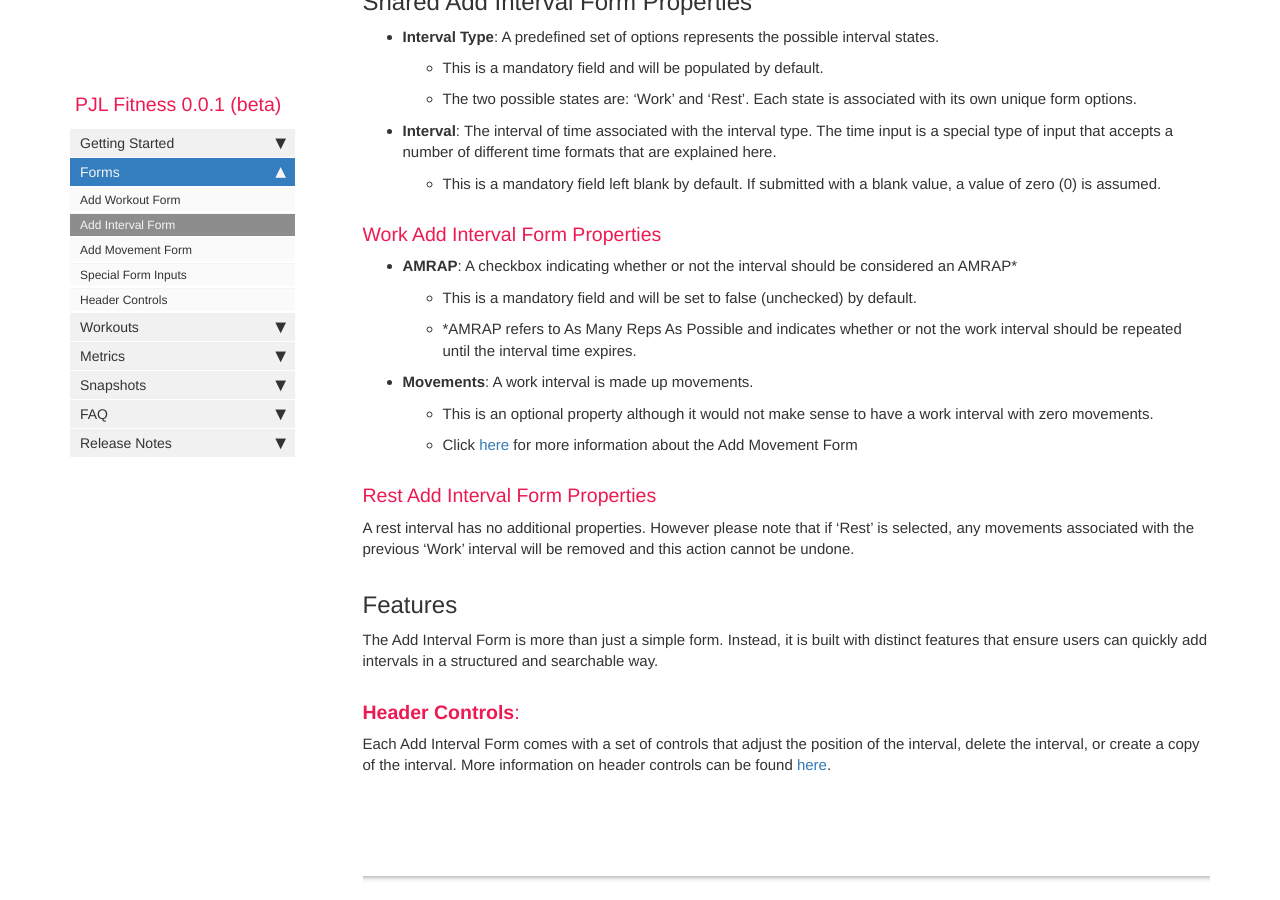
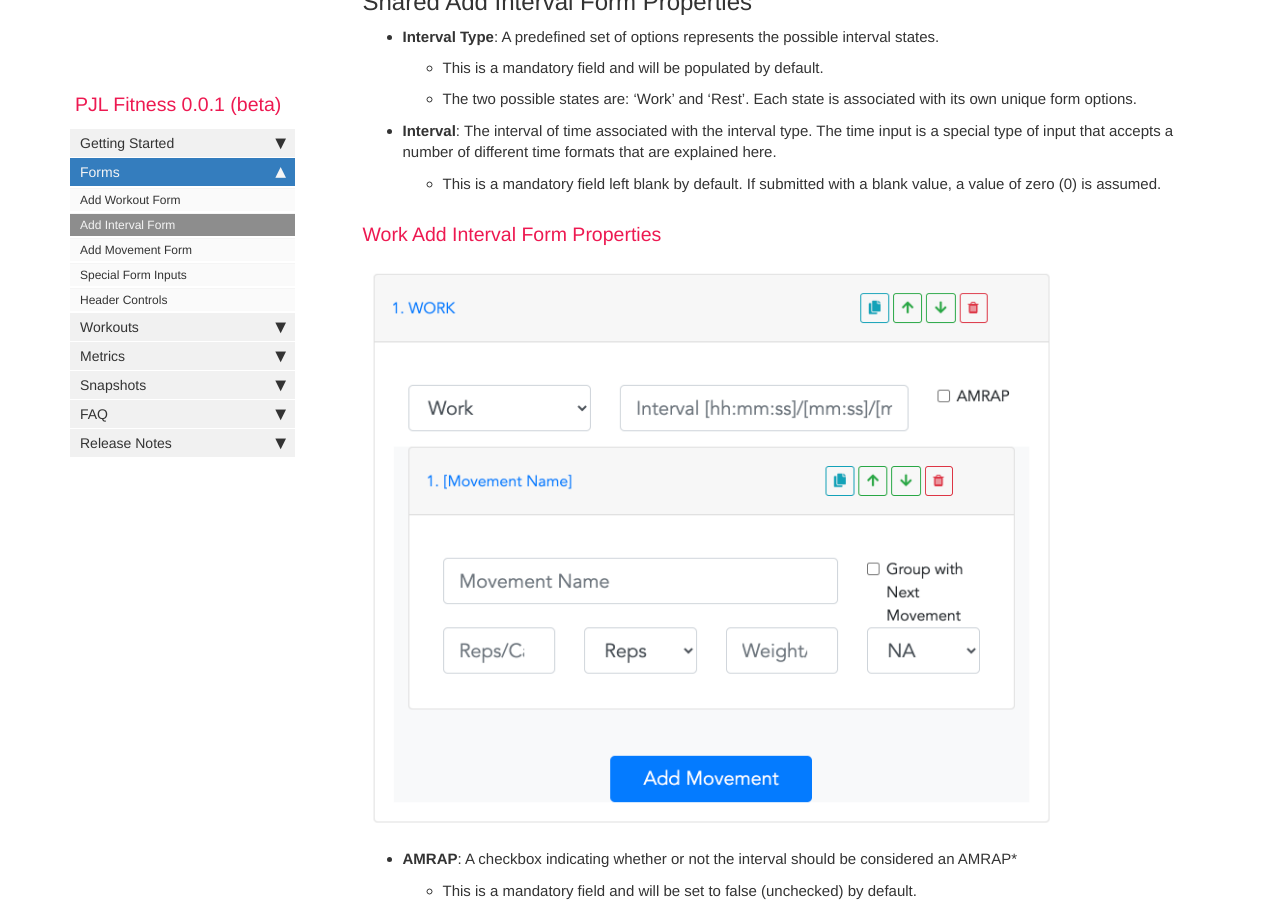
Before and after one commit to pjlinn/pjlinn.github.io, a Jekyll site: the page built from pages/pjl-fitness/pjl-fitness-add-interval-form.md, in a window 1280 px wide and 900 px high, scrolled down 418 px. Built offline with Jekyll 4.4.1, drawn with Linux system fonts in a browser that asks for light colours; comment, search, counter and statistics services are not loaded.

Commit message:
add screen shots to interval docs

```diff
--- a/pages/pjl-fitness/pjl-fitness-add-interval-form.md
+++ b/pages/pjl-fitness/pjl-fitness-add-interval-form.md
@@ -19,6 +19,8 @@ An interval is a special type of workout component specific to the [‘interval
 
 ### Work Add Interval Form Properties
 
+![Image of Add Interval Form](images/pjl-fitness-add-interval-form-work.png)
+
 - **AMRAP**: A checkbox indicating whether or not the interval should be considered an AMRAP\*
   - This is a mandatory field and will be set to false (unchecked) by default.
   - \*AMRAP refers to As Many Reps As Possible and indicates whether or not the work interval should be repeated until the interval time expires.
```
Also changed, not shown: other parts of pages/pjl-fitness/pjl-fitness-add-interval-form.md (+2 -0 lines), images/pjl-fitness-add-interval-form-rest.png (added), images/pjl-fitness-add-interval-form-work.png (added).
